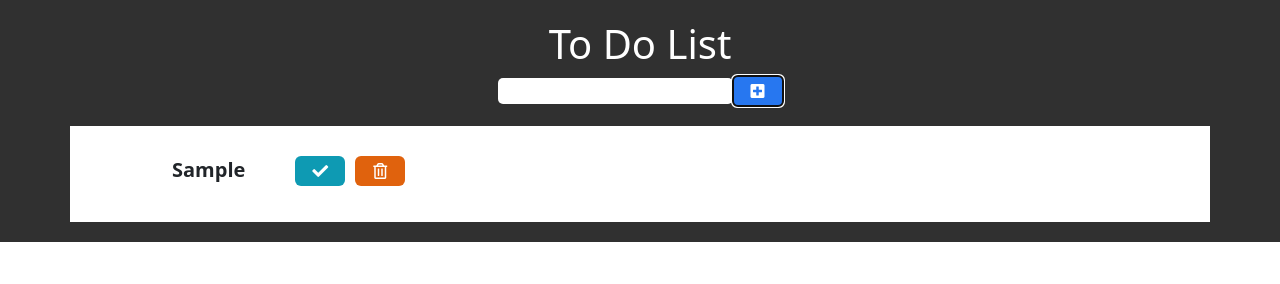
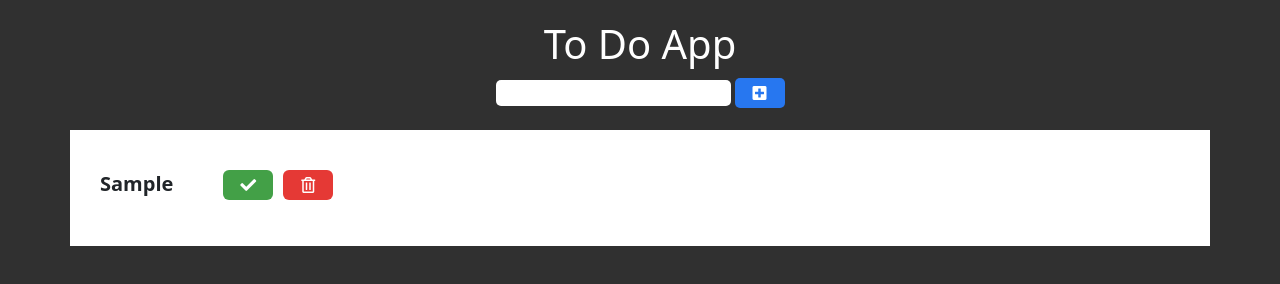
Before and after one commit to yasardr/app-to-do-M2, a plain HTML site: page index.html in a window 1280 px wide. Both pictures are taken after typing "Sample" into the empty fields and a click on the button 757 px from the left and 91 px from the top of the page. Drawn offline with nearby package versions, Linux system fonts and the light colour scheme.

Commit message:
Bug solved

```diff
--- a/css/styles.css
+++ b/css/styles.css
@@ -1,3 +1,7 @@
+body {
+    background-Color:rgb(48, 48, 48);
+}
+
 #contenedorLista{
     background-Color:rgb(48, 48, 48);
     padding:20px;
@@ -6,9 +10,8 @@
 
 .container{
     background-Color: white;
-    padding: 20px;
+    padding: 30px;
     margin-Top: 20px;
-    text-align: left;
 }
 
 .title{
@@ -18,6 +21,15 @@
 .todo_input, .todo_button{
     border-radius: 5px;
     border:none;
+    margin: 2px;
+}
+
+#text {
+    outline: none;
+}
+
+#text:hover, #text:focus {
+    border: 1px solid rgb(39, 119, 240);
 }
 
 .todo_button{
@@ -25,6 +37,10 @@
     color: white;
     width: 50px;
     height: 30px;
+}
+
+.todo_button:focus{
+    outline: none;
 }
 
 
@@ -38,8 +54,12 @@
     align-items: baseline;
 }
 
+ol {
+    padding: 0;
+    text-align: left;
+}
+
 span{
-    padding-left: 50px;
     font-size: 20px;
     font-weight: 600;
 }
@@ -50,16 +70,19 @@ span{
 
 .delete_btn,.complete_btn{
     border-radius: 6px;
-    background-color: #e0620d;
+    background-color: #e53935 ;
     border:none;
     color:white;
     width: 50px;
     height: 30px;
 }
 
+.delete_btn:focus,.complete_btn:focus{
+    outline: none;
+}
+
 .complete_btn{
-    background: rgb(14, 154, 179);
-
+    background-color: #43a047;
 }
 
 .delete_btn,.complete_btn{
--- a/js/main.js
+++ b/js/main.js
@@ -15,23 +15,22 @@ var list = document.createElement('ol');
 
 // add properties of each of the elements created
 appTitle.className = 'title';
-form.classList='todo-form';
+form.className ='todo-form';
 textInput.type = 'text';
 textInput.id = 'text';
-textInput.classList = 'todo_input';
+textInput.className = 'todo_input';
 addTaskButton.type ='submit'
-addTaskButton.classList = 'todo_button'
+addTaskButton.className = 'todo_button'
 taskContainer.className = 'container';
 taskListDiv.id = 'currentTask';
-taskListDiv.classList = 'todo_list'
+taskListDiv.className = 'todo_list'
 list.id = 'list';
 
-console.log(listContainer);
-
+// console.log(listContainer);
 
 // Adding Elements to Structure
 listContainer.appendChild(appTitle);
-appTitle.appendChild(document.createTextNode('To Do List'));
+appTitle.appendChild(document.createTextNode('To Do App'));
 listContainer.appendChild(form);
 form.appendChild(textInput);
 form.appendChild(addTaskButton);
@@ -39,90 +38,98 @@ listContainer.appendChild(taskContainer);
 taskContainer.appendChild(taskListDiv);
 taskListDiv.appendChild(list);
 
-// selectores
-const todoInput = document.querySelector ('.todo_input');
-const todoButton = document.querySelector ('.todo_button');
-const todoList = document.querySelector ('.todo_list');
+// List of tasks
+let tasks = [];
 
-let tasks = []; // new Array
-
-//event listeners
-todoButton.addEventListener('click', function(event){
+// Create task
+addTaskButton.addEventListener('click', function(event){
 
     event.preventDefault();
 
-    const input = document.getElementById('text').value;
-
-    if (input != "") {
+    if (textInput.value !== "") {
 
         let task = {
           id: new Date().getTime(),
-          name: input,
+          name: textInput.value,
         };
         tasks.push(task);
         addTask(task);
-        todoInput.value = "";
+        textInput.value = "";
     }
     else{
         return null
     }
 });
 
-todoList.addEventListener("click", deleteAndCheck)
-
-
-//Functions
-
+// Append task to html
 function addTask(task){
 
-    const todoList = document.getElementById("list");
-
-    // to do li
+    // Element of the list
     const listTask = document.createElement('li');
     listTask.className = 'todo-list';
     listTask.setAttribute('id',task.id);
 
     const createDiv = document.createElement('div');
-    createDiv.classList = "check";
+    createDiv.className = "check";
 
     listTask.appendChild(createDiv);
 
-    //Name Task
+    // Name Task
     var taskName = document.createElement('span');
-    var name = document.createTextNode(task.name);
-    taskName.appendChild(name);
+    taskName.appendChild(document.createTextNode(task.name));
     createDiv.appendChild(taskName);
 
-    //check mark BUTTON
+    // Complete button
     const completedButton = document.createElement('button');
     completedButton.innerHTML = '<i class="fas fa-check"></i>';
-    completedButton.classList = 'complete_btn';
+    completedButton.className = 'complete_btn';
     listTask.appendChild(completedButton);
 
-     //delete BUTTON
+     // Delete button
     const buttonDelete = document.createElement("button");
     buttonDelete.innerHTML = '<i class="far fa-trash-alt"></i>';
-    buttonDelete.classList ='delete_btn';
+    buttonDelete.className ='delete_btn';
     listTask.appendChild(buttonDelete);
 
-     //Append to Actual LIST
-    todoList.appendChild(listTask);
+    // Append to actual list
+    list.appendChild(listTask);
 }
 
+taskListDiv.addEventListener("click", deleteAndCheck);
+
+taskListDiv.parentNode
+
+// Analyze if delete or check task
 function deleteAndCheck(event) {
     const item = event.target;
+    // console.log(item);
 
-    //DELETE ITEM
-   if (item.classList.contains("delete_btn"))
-   {
-       const taskId = item.closest("li").id;
-       document.getElementById(taskId).remove();
-   }
-
-   //COMPLETE ITEM
-   if (item.classList.contains("complete_btn"))
-   {
-       const taskCheck = item.parentElement;
-       taskCheck.classList.toggle("completedItem");
+    // Delete item
+   if (item.className === "delete_btn" || item.parentNode.className === "delete_btn" ) {
+        const taskId = item.closest("li").id;
+        document.getElementById(taskId).remove();
+   } else {
+        // Complete item
+        if (item.className === "complete_btn") {
+            item.previousSibling.classList.toggle("completedItem");
+            changeIcon(item);
+        } else {
+            if (item.parentNode.className === "complete_btn") {
+                item.parentNode.previousSibling.classList.toggle("completedItem");
+                changeIcon(item.parentNode);
+            }
+        }
    }
 }
+
+function changeIcon(item) {
+    if (item.children[0].classList[1] === 'fa-check') {
+        item.children[0].classList.remove('fa-check');
+        item.children[0].classList.add('fa-undo-alt');
+        item.style = 'background-color: #0091ea;';
+    } else {
+        item.children[0].classList.remove('fa-undo-alt');
+        item.children[0].classList.add('fa-check');
+        item.style = 'background-color: #43a047;';
+    }
+}
```
